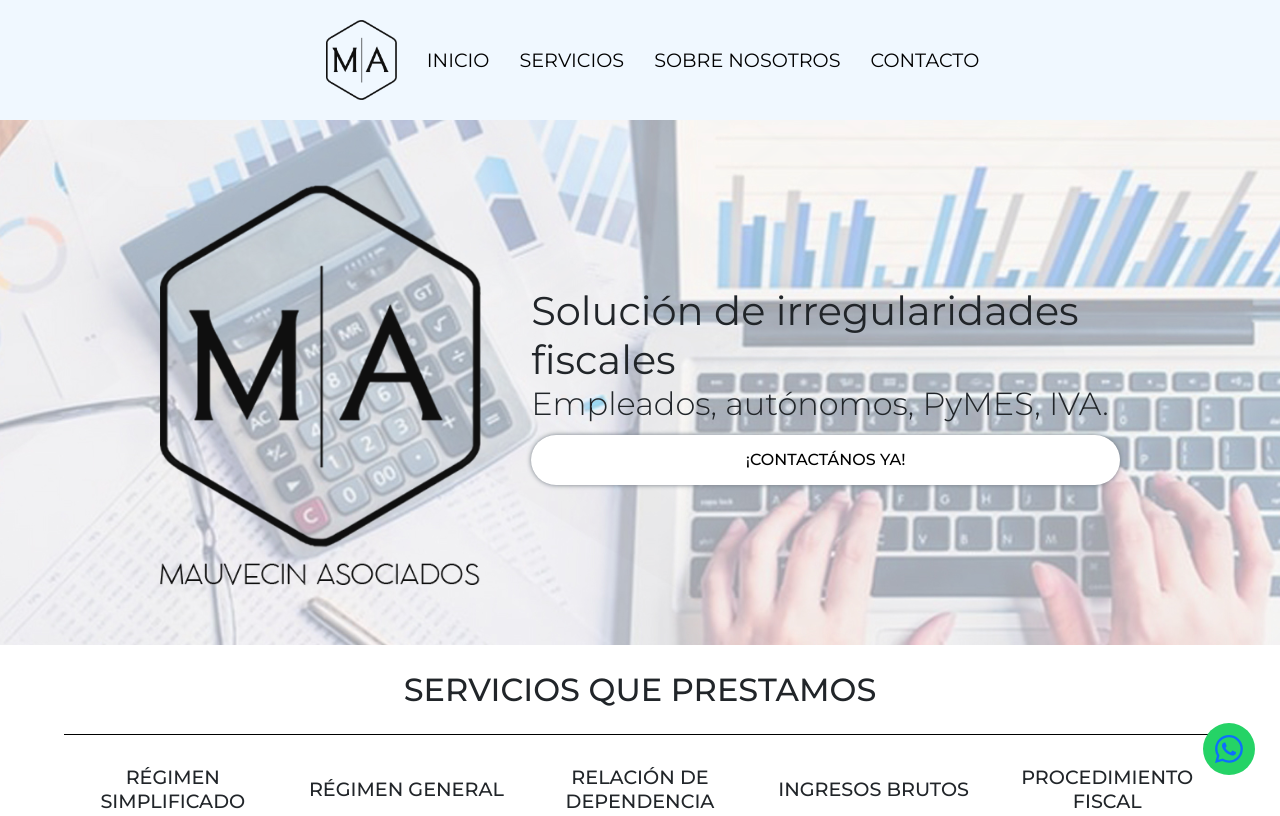
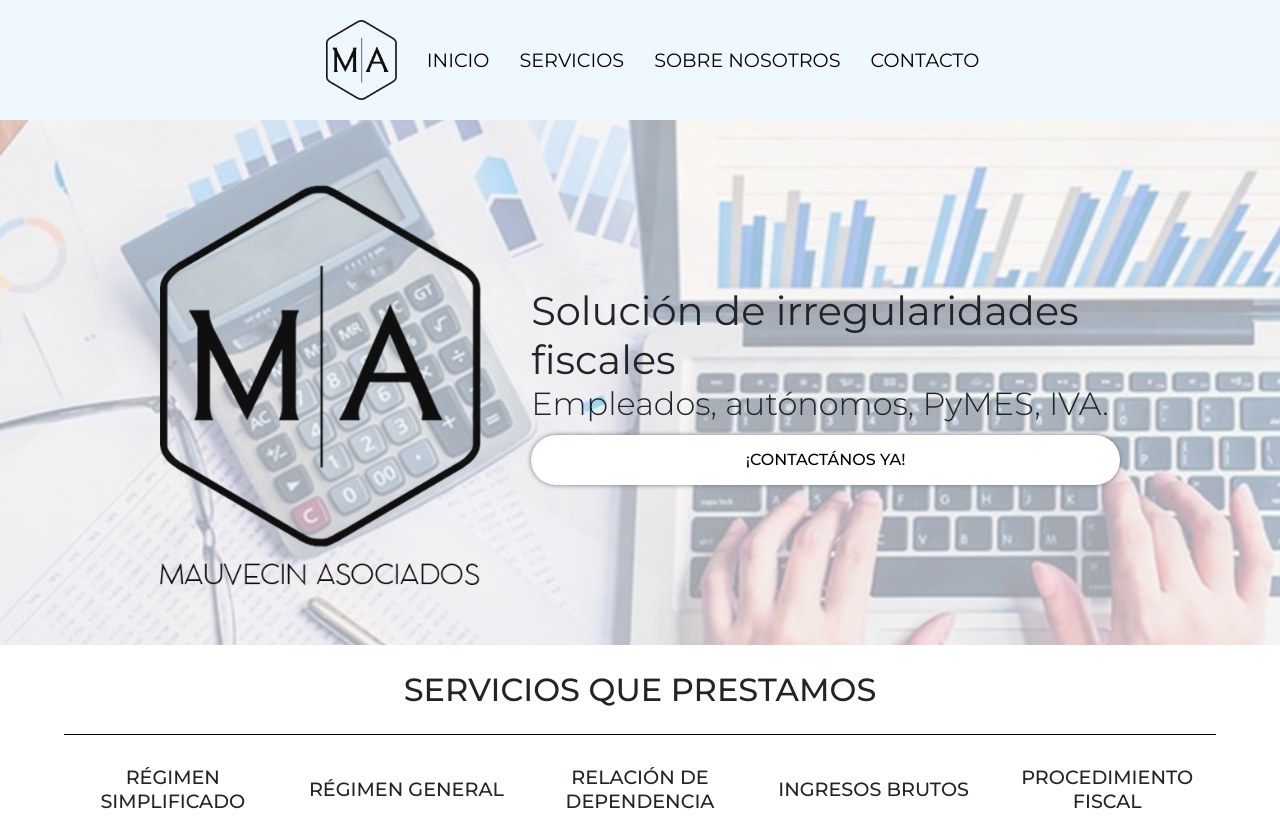
Before and after one commit to miguelraad28/mauvecinasociados, a website: page index.html in a window 1280 px wide. Shown: the top 816 px of the page. Drawn offline with nearby package versions, Linux system fonts and the light colour scheme.

```diff
--- a/index.html
+++ b/index.html
@@ -16,15 +16,13 @@
 </head>
 
 <body>
-    <div class="whatsappLogo">
-        <a href="https://api.whatsapp.com/send?phone=1164679257">
-            <svg xmlns="http://www.w3.org/2000/svg" width="28" height="28" fill="currentColor" class="bi bi-whatsapp"
-                viewBox="0 0 16 16">
-                <path
-                    d="M13.601 2.326A7.854 7.854 0 0 0 7.994 0C3.627 0 .068 3.558.064 7.926c0 1.399.366 2.76 1.057 3.965L0 16l4.204-1.102a7.933 7.933 0 0 0 3.79.965h.004c4.368 0 7.926-3.558 7.93-7.93A7.898 7.898 0 0 0 13.6 2.326zM7.994 14.521a6.573 6.573 0 0 1-3.356-.92l-.24-.144-2.494.654.666-2.433-.156-.251a6.56 6.56 0 0 1-1.007-3.505c0-3.626 2.957-6.584 6.591-6.584a6.56 6.56 0 0 1 4.66 1.931 6.557 6.557 0 0 1 1.928 4.66c-.004 3.639-2.961 6.592-6.592 6.592zm3.615-4.934c-.197-.099-1.17-.578-1.353-.646-.182-.065-.315-.099-.445.099-.133.197-.513.646-.627.775-.114.133-.232.148-.43.05-.197-.1-.836-.308-1.592-.985-.59-.525-.985-1.175-1.103-1.372-.114-.198-.011-.304.088-.403.087-.088.197-.232.296-.346.1-.114.133-.198.198-.33.065-.134.034-.248-.015-.347-.05-.099-.445-1.076-.612-1.47-.16-.389-.323-.335-.445-.34-.114-.007-.247-.007-.38-.007a.729.729 0 0 0-.529.247c-.182.198-.691.677-.691 1.654 0 .977.71 1.916.81 2.049.098.133 1.394 2.132 3.383 2.992.47.205.84.326 1.129.418.475.152.904.129 1.246.08.38-.058 1.171-.48 1.338-.943.164-.464.164-.86.114-.943-.049-.084-.182-.133-.38-.232z" />
-            </svg>
-        </a>
-    </div>
+    <!--<a class="whatsappLogo" href="https://api.whatsapp.com/send?phone=1164679257">
+        <svg xmlns="http://www.w3.org/2000/svg" width="28" height="28" fill="currentColor" class="bi bi-whatsapp"
+            viewBox="0 0 16 16">
+            <path
+                d="M13.601 2.326A7.854 7.854 0 0 0 7.994 0C3.627 0 .068 3.558.064 7.926c0 1.399.366 2.76 1.057 3.965L0 16l4.204-1.102a7.933 7.933 0 0 0 3.79.965h.004c4.368 0 7.926-3.558 7.93-7.93A7.898 7.898 0 0 0 13.6 2.326zM7.994 14.521a6.573 6.573 0 0 1-3.356-.92l-.24-.144-2.494.654.666-2.433-.156-.251a6.56 6.56 0 0 1-1.007-3.505c0-3.626 2.957-6.584 6.591-6.584a6.56 6.56 0 0 1 4.66 1.931 6.557 6.557 0 0 1 1.928 4.66c-.004 3.639-2.961 6.592-6.592 6.592zm3.615-4.934c-.197-.099-1.17-.578-1.353-.646-.182-.065-.315-.099-.445.099-.133.197-.513.646-.627.775-.114.133-.232.148-.43.05-.197-.1-.836-.308-1.592-.985-.59-.525-.985-1.175-1.103-1.372-.114-.198-.011-.304.088-.403.087-.088.197-.232.296-.346.1-.114.133-.198.198-.33.065-.134.034-.248-.015-.347-.05-.099-.445-1.076-.612-1.47-.16-.389-.323-.335-.445-.34-.114-.007-.247-.007-.38-.007a.729.729 0 0 0-.529.247c-.182.198-.691.677-.691 1.654 0 .977.71 1.916.81 2.049.098.133 1.394 2.132 3.383 2.992.47.205.84.326 1.129.418.475.152.904.129 1.246.08.38-.058 1.171-.48 1.338-.943.164-.464.164-.86.114-.943-.049-.084-.182-.133-.38-.232z" />
+        </svg>
+    </a>-->
     <!-- Desktop Navbar -->
     <nav class="barraNavegacion" id="navbar">
         <div class="mobileNavbarContainer">
--- a/scss/partials/whatsappLogo.scss
+++ b/scss/partials/whatsappLogo.scss
@@ -2,20 +2,20 @@
     cursor: pointer;
     position: fixed;
     z-index: 10;
-    bottom: 0;
-    right: 0;
-    margin: 25px;
+    bottom: 25px;
+    right: 25px;
+    padding: 12px;
     color: white;
-    padding: 12px;
     background-color: #25d366;
     border-radius: 50%;
     transition: 1s;
     &:hover{
         transform: scale(1.1);
         translate: 0 -7px;
+        color: #25d366;
         background-color: white;
-        color: #25d366;
         padding: 10px;
         box-shadow: 0 0 10px #25d366;
+
     }
 }
```
Also changed, not shown: styles.css.
